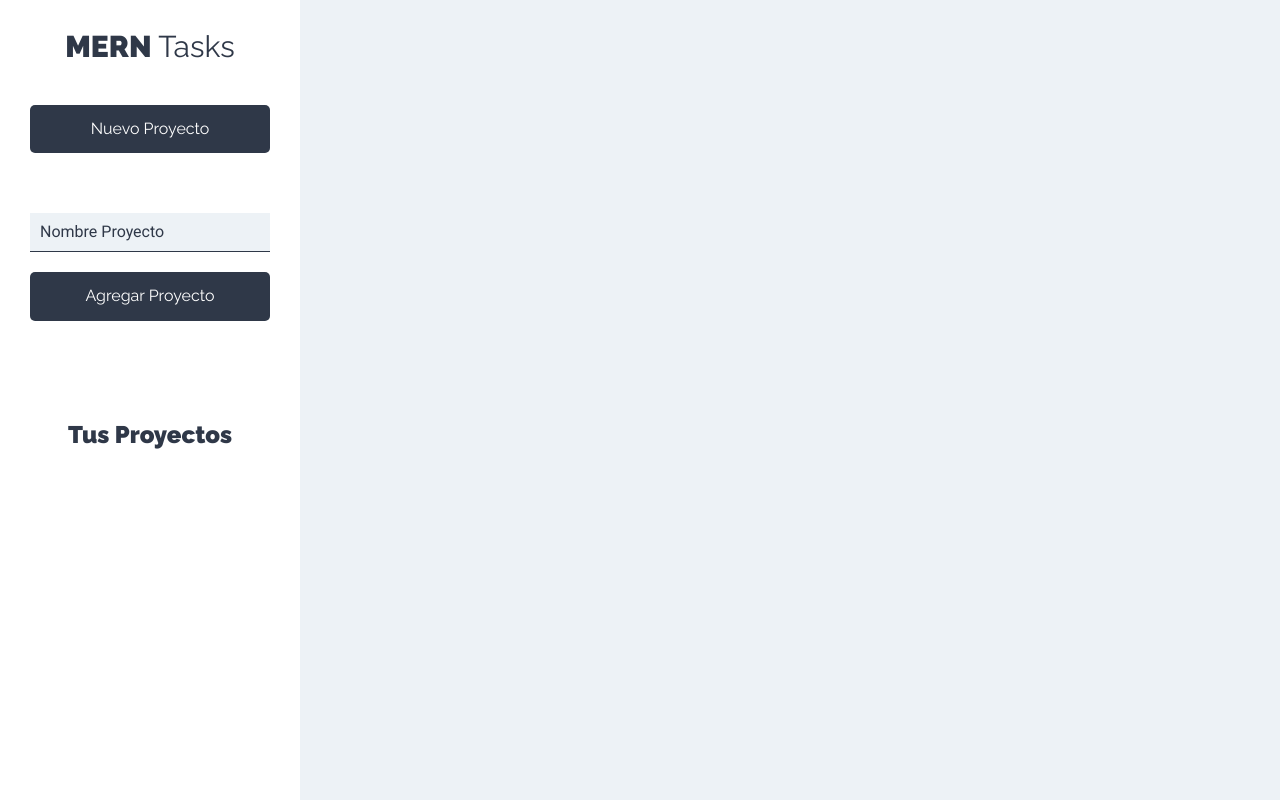
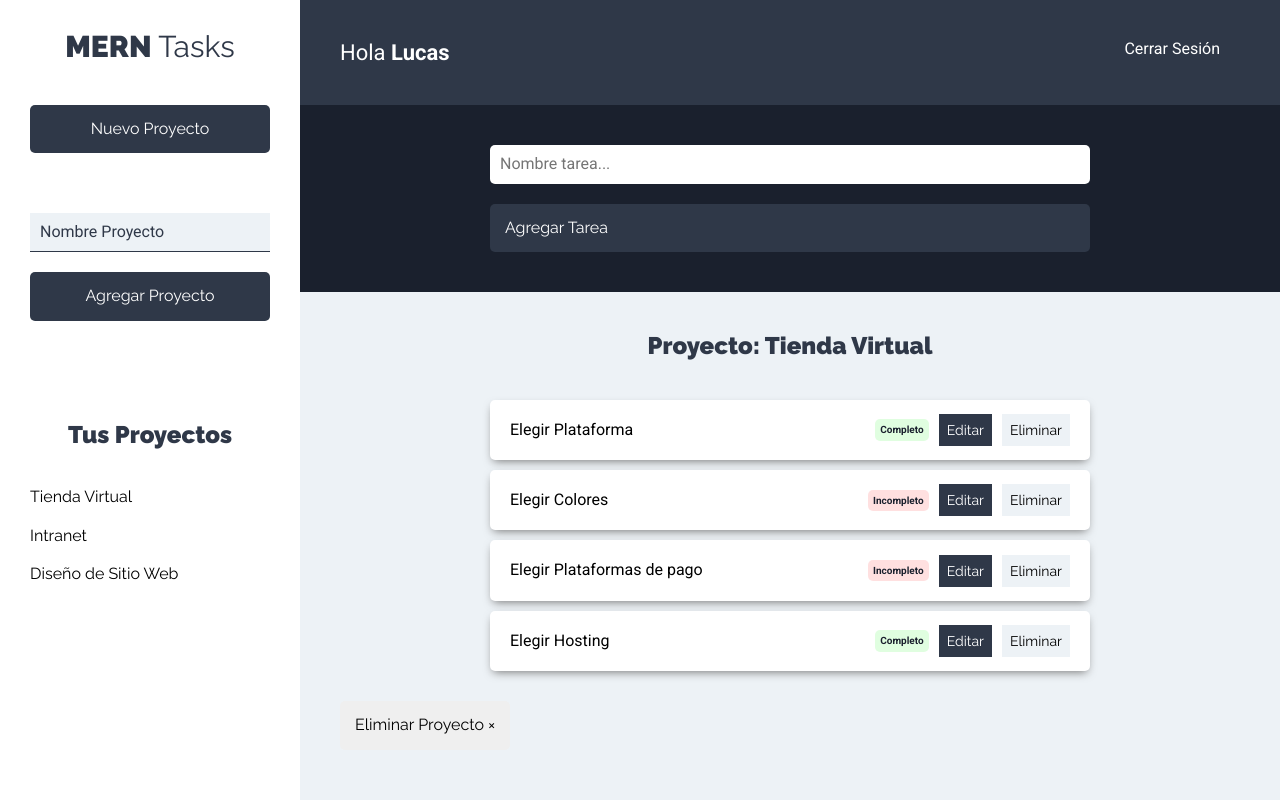
Before and after one commit to lucasjcordoba/MERNtasks, a React (Create React App) app: page /proyectos in a window 1280 px wide. Built offline with nearby package versions, Linux system fonts and the light colour scheme.

Commit message:
estilos de la pagina

```diff
--- /dev/null
+++ b/src/components/layout/Barra.js
@@ -0,0 +1,15 @@
+import React from 'react';
+
+const Barra = () => {
+    return (
+        <header className="app-header">
+            <p className="nombre-usuario">Hola <span>Lucas</span> </p>
+
+            <nav className="nav-principal">
+                <a href="#!">Cerrar Sesión</a>
+            </nav>
+        </header>
+     );
+}
+
+export default Barra;
--- a/src/components/layout/Sidebar.js
+++ b/src/components/layout/Sidebar.js
@@ -1,5 +1,6 @@
 import React from 'react';
 import NuevoProyecto from '../proyectos/NuevoProyecto'
+import ListadoProyectos from '../proyectos/ListadoProyectos'
 
 const Sidebar = () => {
     return (
@@ -10,6 +11,8 @@
 
             <div className="proyectos">
                 <h2>Tus Proyectos</h2>
+
+                <ListadoProyectos />
             </div>
         </aside>
 
--- /dev/null
+++ b/src/components/proyectos/ListadoProyectos.js
@@ -0,0 +1,22 @@
+import React from 'react';
+import Proyecto from './Proyecto';
+
+const ListadoProyectos = () => {
+
+    const proyectos = [
+        {nombre: 'Tienda Virtual'},
+        {nombre: 'Intranet'},
+        {nombre: 'Diseño de Sitio Web'}
+    ]
+    return (
+        <ul className="listado-proyectos">
+            {proyectos.map(proyecto => (
+                <Proyecto
+                    proyecto={proyecto}
+                />
+            ))}
+        </ul>
+     );
+}
+
+export default ListadoProyectos;
--- /dev/null
+++ b/src/components/proyectos/Proyecto.js
@@ -0,0 +1,14 @@
+import React from 'react';
+
+const Proyecto = ({proyecto}) => {
+    return (
+        <li>
+            <button
+                type="button"
+                className="btn btn-blank"
+            >{proyecto.nombre}</button>
+        </li>
+     );
+}
+
+export default Proyecto;
--- a/src/components/proyectos/Proyectos.js
+++ b/src/components/proyectos/Proyectos.js
@@ -1,15 +1,22 @@
 import React from 'react';
 import Sidebar from '../layout/Sidebar'
+import Barra from '../layout/Barra'
+import FormTarea from '../tareas/FormTarea'
+import ListadoTareas from '../tareas/ListadoTareas'
 
 const Proyectos = () => {
     return (
         <div className="contenedor-app">
             <Sidebar />
 
-            <div className="contenerdor-principal">
+            <div className="seccion-principal">
+                <Barra />
+
                 <main>
+                    <FormTarea />
+
                     <div className="contenedor-tareas">
-
+                        <ListadoTareas />
                     </div>
                 </main>
             </div>
--- /dev/null
+++ b/src/components/tareas/FormTarea.js
@@ -0,0 +1,28 @@
+import React from 'react'
+
+const FormTarea = () => {
+    return (
+        <div className="formulario">
+            <form action="">
+                <div className="contenedor-input">
+                    <input
+                    type="text"
+                    className="input-text"
+                    placeholder="Nombre tarea..."
+                    name="nombre"
+                />
+                </div>
+
+                <div className="contenedor-input">
+                    <input
+                        type="subit"
+                        className="btn btn-primario btn-submit btn-block"
+                        value="Agregar Tarea"
+                    />
+                </div>
+            </form>
+        </div>
+     );
+}
+
+export default FormTarea;
--- /dev/null
+++ b/src/components/tareas/ListadoTareas.js
@@ -0,0 +1,35 @@
+import React, { Fragment } from "react";
+import Tarea from '../tareas/Tarea'
+
+const ListadoTareas = () => {
+
+    const tareasProyecto = [
+        { nombre: 'Elegir Plataforma', estado: true },
+        { nombre: 'Elegir Colores', estado: false },
+        { nombre: 'Elegir Plataformas de pago', estado: false },
+        { nombre: 'Elegir Hosting', estado: true },
+    ]
+  return (
+
+    <Fragment>
+      <h2>Proyecto: Tienda Virtual</h2>
+
+      <ul className="listado-tareas">
+          {tareasProyecto.length === 0
+          ? (<li className="tarea"><p>No hay tareas</p></li>)
+          : tareasProyecto.map(tarea => (
+              <Tarea
+                tarea={tarea}
+              />
+          ))}
+      </ul>
+
+      <button
+        type="button"
+        className="btn btn-eliminar"
+      >Eliminar Proyecto &times;</button>
+    </Fragment>
+  );
+};
+
+export default ListadoTareas;
--- /dev/null
+++ b/src/components/tareas/Tarea.js
@@ -0,0 +1,42 @@
+import React from 'react'
+
+const Tarea = ({tarea}) => {
+    return (
+        <li className="tarea sombra">
+            <p>{tarea.nombre}</p>
+
+            <div className="estado">
+                {tarea.estado
+                ?
+                    (
+                        <button
+                            type="button"
+                            className="completo"
+                        >Completo</button>
+                    )
+                :
+                (
+                    <button
+                        type="button"
+                        className="incompleto"
+                    >Incompleto</button>
+                )
+                }
+            </div>
+
+            <div className="acciones">
+                <button
+                    type="button"
+                    className="btn btn-primario"
+                >Editar</button>
+
+                <button
+                    type="button"
+                    className="btn btn-secundario"
+                >Eliminar</button>
+            </div>
+        </li>
+     );
+}
+
+export default Tarea;
```
Also changed, not shown: 1 other file (tests, documents, lock files or other folders).
